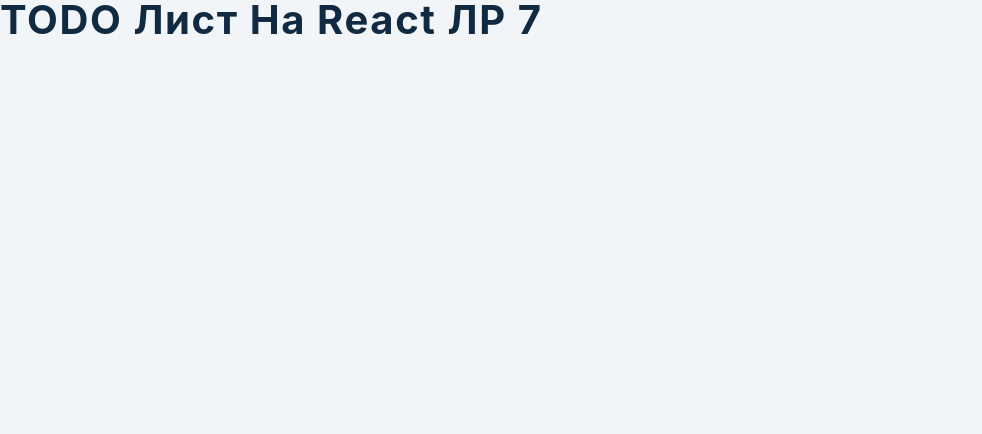
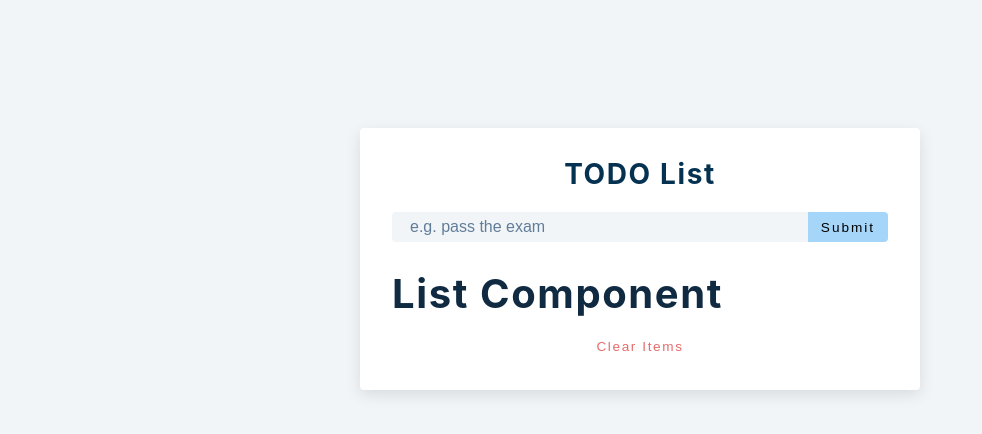
Before and after one commit to Hexa-Hexagon/REACT_7, a React (Create React App) app: page / in a window 1280 px wide. Shown: the top 434 px of the page, without its empty margins (0-982 px from the left). Built offline with nearby package versions, Linux system fonts and the light colour scheme.

Commit message:
add first TODO code in App.js

```diff
--- a/src/App.js
+++ b/src/App.js
@@ -3,7 +3,42 @@
 import Alert from "./Alert";
 
 function App() {
-  return <h2>TODO лист на React ЛР 7</h2>;
+    const [name, setName] = useState("");
+    const [list, setList] = useState([]);
+    const [isEditing, setIsEditing] = useState(0);
+    const [editID, setEditID] = useState(null);
+    const [alert, setAlert] = useState({ show: false, msg: "", type: "" });
+    const handleSubmit = (e) => {
+        e.preventDefault();
+    };
+
+    return ( <
+        section className = "section-center" >
+        <
+        form className = "grocery-form"
+        onSubmit = { handleSubmit } > { alert.show && < Alert / > } <
+        h3 > TODO List < /h3> <
+        div className = "form-control" >
+        <
+        input type = "text"
+        className = "grocery"
+        placeholder = "e.g. pass the exam"
+        value = { name }
+        onChange = {
+            (e) => setName(e.target.value) }
+        /> <
+        button type = "submit"
+        className = "submit-btn" > { isEditing ? "edit" : "submit" } < /button> <
+        /div> <
+        /form> <
+        div className = "grocery-container" >
+        <
+        List / >
+        <
+        button className = "clear-btn" > clear items < /button> <
+        /div> <
+        /section>
+    );
 }
 
 export default App;
```
